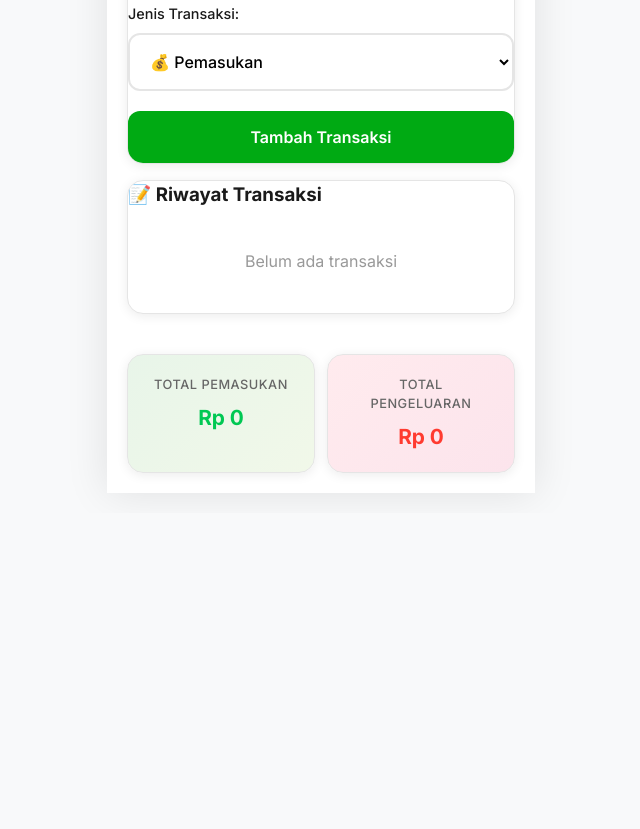
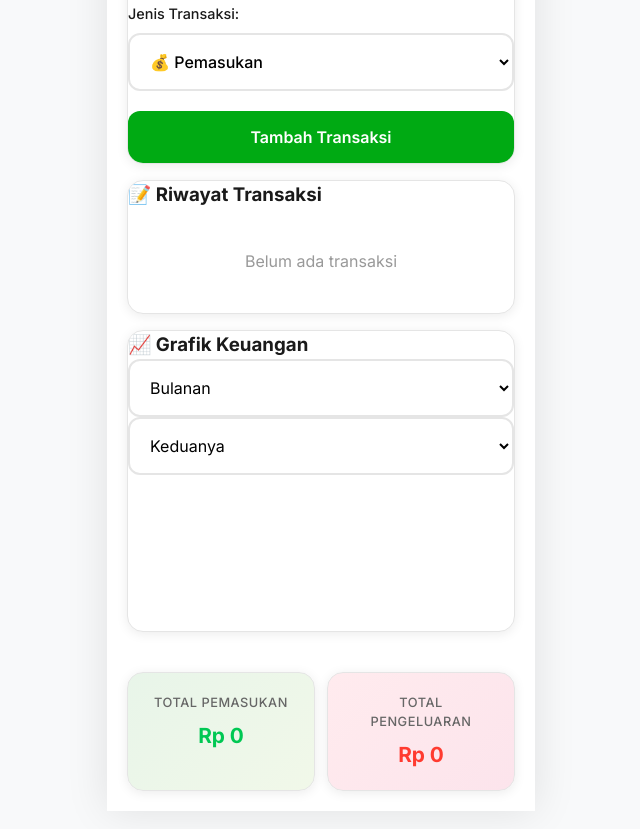
Before and after one commit to belindaasn/finance-management, a plain HTML site: page index.html in a window 1280 px wide. Shown: the part 1229-2058 px from the top of the page, without its empty margins (319-959 px from the left). Before the commit the page ends 1742 px from the top, so only its background shows below. Drawn offline with nearby package versions, Linux system fonts and the light colour scheme.

Commit message:
Update index.html

```diff
--- a/index.html
+++ b/index.html
@@ -17,6 +17,8 @@
     <link rel="apple-touch-icon" href="icon-192.png">
     <link rel="manifest" href="manifest.json">
     <link rel="stylesheet" href="style.css">
+    <!-- TAMBAH INI -->
+    <script src="https://cdn.jsdelivr.net/npm/chart.js"></script>
 </head>
 <body>
     <div class="container">
@@ -156,6 +158,32 @@
             <div id="transactionContainer"></div>
         </div>
 
+        <!-- TAMBAH INI - SECTION GRAFIK BARU -->
+        <div class="charts-section card">
+            <h3>📈 Grafik Keuangan</h3>
+
+            <div class="chart-controls">
+                <select id="chartType">
+                    <option value="daily">Harian</option>
+                    <option value="weekly">Mingguan</option>
+                    <option value="monthly" selected>Bulanan</option>
+                    <option value="yearly">Tahunan</option>
+                </select>
+
+                <select id="chartView">
+                    <option value="income">Pemasukan</option>
+                    <option value="expense">Pengeluaran</option>
+                    <option value="both" selected>Keduanya</option>
+                </select>
+            </div>
+
+            <div class="chart-container">
+                <canvas id="financeChart"></canvas>
+            </div>
+
+            <div class="chart-summary" id="chartSummary"></div>
+        </div>
+
         <div class="summary-section">
             <div class="summary-card income-card">
                 <h4>Total Pemasukan</h4>
```
